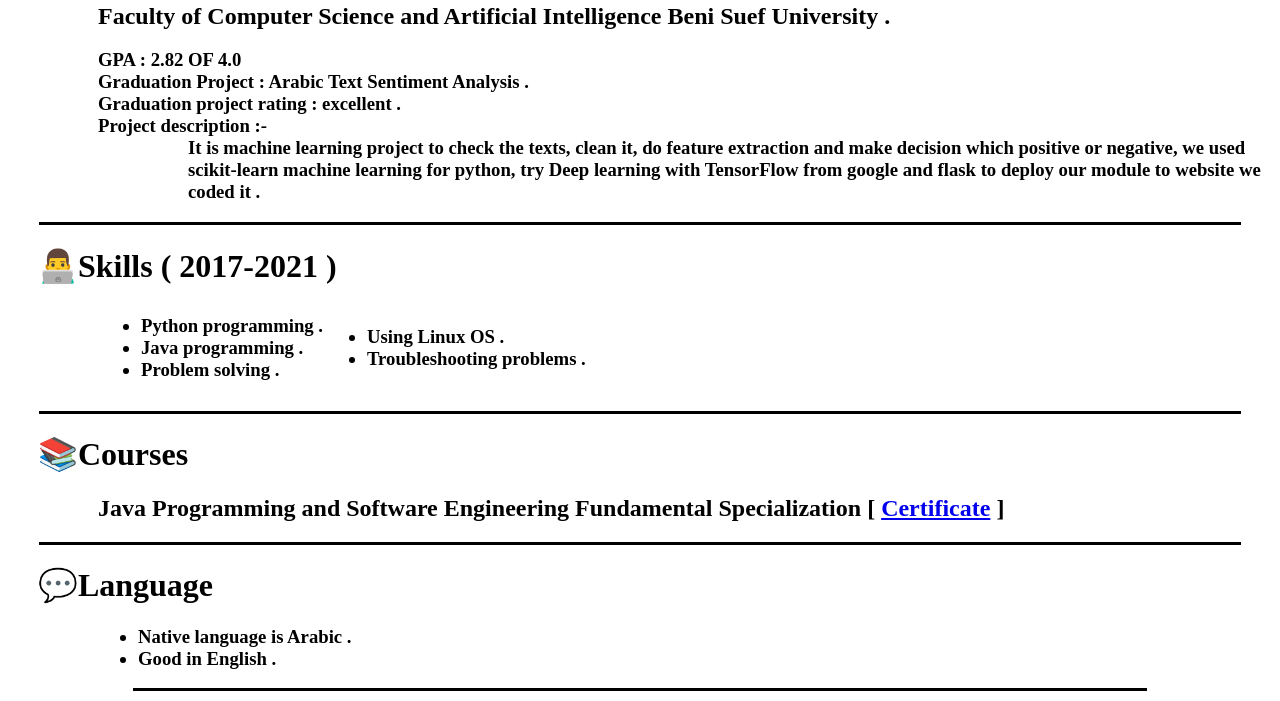
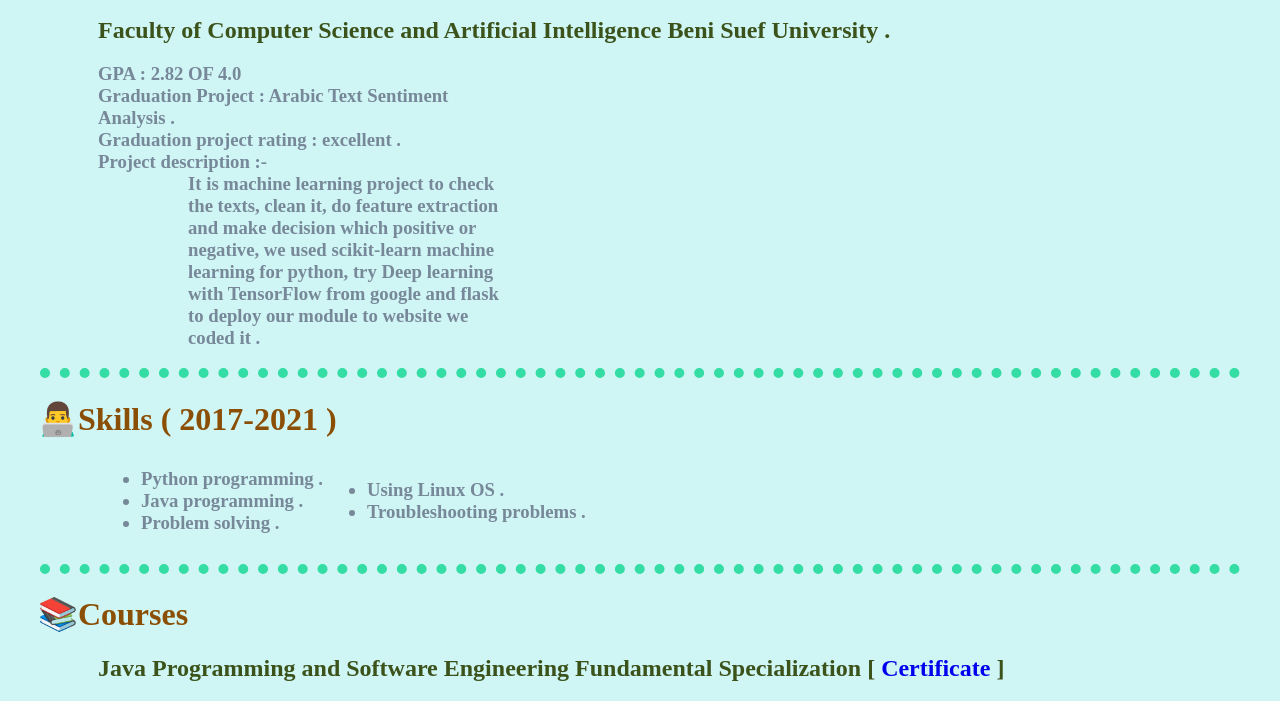
Before and after one commit to b5b7/cv, a plain HTML site: page index.html in a window 1280 px wide. Shown: the part 521-1222 px from the top of the page. Drawn offline with Linux system fonts and the light colour scheme; files that its build step writes are made by us from their sources.

Commit message:
Add files via upload

```diff
--- /dev/null
+++ b/index-Style-sheet.css
@@ -0,0 +1,30 @@
+body {
+
+    background-color: rgb(207, 245, 245);
+    font-family: 'Cairo';
+}
+
+hr {
+    size: 1;
+    width: 95%;
+    border: hidden;
+    border-bottom: 10px dotted rgb(51, 221, 164);
+    height: 0px;
+}
+
+a {
+    text-decoration: none;
+}
+
+h1 {
+    font: 'Fuzzy Bubbles';
+    color: rgb(138, 78, 4);
+}
+h2{
+    color: rgb(59, 82, 26);
+}
+
+h3 {
+    font-family: 'Fuzzy Bubbles';
+    color: lightslategrey;
+}
--- a/index.html
+++ b/index.html
@@ -6,8 +6,8 @@
     <meta charset="utf-8">
     <title>Abdel-Fatah Mouhamad Abdel-Fatah</title>
     <link rel="icon" href="/favicon-48x48.cbbd161b.png">
-
-<body style="font-family: Times New Roman;">
+    <link rel="stylesheet" href="CSS/index-Style-sheet.css">
+<body >
 
     <table cellspacing="20">
         <td>
@@ -21,17 +21,18 @@
         </td>
     </table>
 
-    <hr size="3" color="black" width="95%">
+    <hr >
 
     <h1 style="margin-left: 30px;">🗨️OBJECTIVE</h1>
     <h2 style="margin-left: 90px;">Want gain experience and improve my skills to create my startup to implement my
         business idea . </h2>
 
-    <hr size="3" color="black" width="95%">
+    <hr >
 
     <h1 style="margin-left: 30px;">🎓EDUCATION ( 2017-2021 )</h1>
     <h2 style="margin-left: 90px;">Bachelor of Computer Science .</h2>
     <h2 style="margin-left: 90px;">Faculty of Computer Science and Artificial Intelligence Beni Suef University .</h2>
+    <div style="width: 40%;" >
     <h3 style="margin-left: 90px;">
         <strong>GPA :</strong> 2.82 OF 4.0 <br>
         <strong>Graduation Project :</strong> Arabic Text Sentiment Analysis .<br>
@@ -43,8 +44,9 @@
             python, try Deep learning with TensorFlow from google and flask
             to deploy our module to website we coded it .</div>
     </h3>
+</div>
 
-    <hr size="3" color="black" width="95%">
+    <hr >
     <h1 style="margin-left: 30px;"> 👨‍💻Skills ( 2017-2021 )</h1>
     <table style=" margin-left: 90px;margin-top: -1%;">
         <td>
@@ -67,14 +69,14 @@
     </table>
 
 
-    <hr size="3" color="black" width="95%">
+    <hr >
     <h1 style="margin-left: 30px;">📚Courses</h1>
     <div style=" margin-left: 90px;">
         <h2> Java Programming and Software Engineering Fundamental Specialization [ <a
                 href="https://coursera.org/share/c3ff31418ec1ea9b5d1713df185b972e">Certificate</a> ] </h2>
     </div>
 
-    <hr size="3" color="black" width="95%">
+    <hr >
     <h1 style="margin-left: 30px;">💬Language</h1>
     <div style=" margin-left: 90px;">
         <ul>
@@ -89,7 +91,7 @@
         </ul>
     </div>
 
-    <hr size="3" color="black" width="80%">
+    <hr >
     <h1 style="margin-left:20%;">📞Contact</h1>
     <table style="margin-left:25%;font-size: medium;font-weight: bold;" cellspacing: 10px>
         <tr>
```
